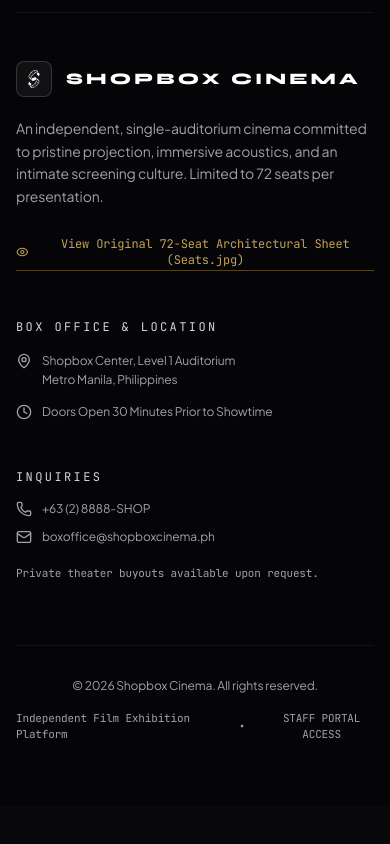
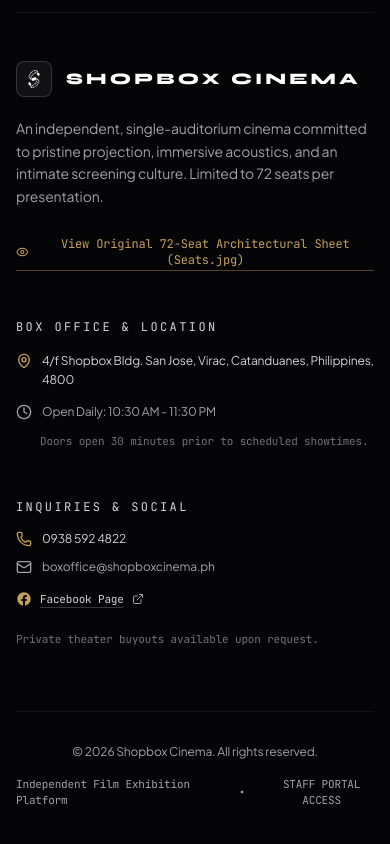
Before and after one commit to lion-avila/shopbox-cinema, a React (Vite) app: page / in a window 390 px wide. Shown: the part 1964-2808 px from the top of the page. Before the commit the page ends 2770 px from the top, so only its background shows below. Built offline with nearby package versions, Linux system fonts and the light colour scheme.

Commit message:
Update cinema location to Virac, Catanduanes, add phone number and Facebook link

```diff
--- a/src/App.tsx
+++ b/src/App.tsx
@@ -258,6 +258,7 @@ export const App: React.FC = () => {
 
       {/* Footer with Discreet Staff Portal Link */}
       <Footer
+        siteConfig={siteConfig}
         onOpenSeatReference={() => setIsOriginalChartOpen(true)}
         onNavigateToAdmin={navigateToAdmin}
       />
--- a/src/components/Footer.tsx
+++ b/src/components/Footer.tsx
@@ -1,11 +1,24 @@
-import { MapPin, Phone, Mail, Clock, Eye } from 'lucide-react';
+import { MapPin, Phone, Mail, Clock, Eye, ExternalLink } from 'lucide-react';
+import { SiteConfig } from '../types/cinema';
 
 interface FooterProps {
   onOpenSeatReference: () => void;
   onNavigateToAdmin?: () => void;
+  siteConfig?: SiteConfig;
 }
 
-export const Footer: React.FC<FooterProps> = ({ onOpenSeatReference, onNavigateToAdmin }) => {
+export const Footer: React.FC<FooterProps> = ({
+  onOpenSeatReference,
+  onNavigateToAdmin,
+  siteConfig,
+}) => {
+  const address = siteConfig?.cinemaAddress || '4/f Shopbox Bldg. San Jose, Virac, Catanduanes, Philippines, 4800';
+  const phone = siteConfig?.cinemaPhone || '0938 592 4822';
+  const email = siteConfig?.cinemaEmail || 'boxoffice@shopboxcinema.ph';
+  const facebookUrl = siteConfig?.facebookUrl || 'https://www.facebook.com/profile.php?id=100088364273955';
+  const openingHours = siteConfig?.openingHours || 'Open Daily: 10:30 AM - 11:30 PM';
+  const ticketPrice = siteConfig?.ticketPrice || 350;
+
   return (
     <footer className="bg-[#050507] border-t border-white/[0.08] mt-32 text-zinc-400">
       <div className="max-w-7xl mx-auto px-4 sm:px-6 lg:px-8 py-16">
@@ -18,7 +31,7 @@ export const Footer: React.FC<FooterProps> = ({ onOpenSeatReference, onNavigateT
           <div>PROJECTION: 4K DCI LASER</div>
           <div>AUDIO: DOLBY ATMOS 7.1 SURROUND</div>
           <div>CAPACITY: EXACTLY 72 RESERVED SEATS</div>
-          <div>TICKETS: ₱350 ALL SEATS</div>
+          <div>TICKETS: ₱{ticketPrice} ALL SEATS</div>
         </div>
 
         <div className="grid grid-cols-1 md:grid-cols-4 gap-12 mb-16">
@@ -60,12 +73,17 @@ export const Footer: React.FC<FooterProps> = ({ onOpenSeatReference, onNavigateT
             </h4>
             <ul className="space-y-3 text-xs leading-relaxed text-zinc-400">
               <li className="flex items-start space-x-2.5">
-                <MapPin className="w-4 h-4 text-zinc-400 shrink-0 mt-0.5" />
-                <span>Shopbox Center, Level 1 Auditorium<br />Metro Manila, Philippines</span>
+                <MapPin className="w-4 h-4 text-[#C5A059] shrink-0 mt-0.5" />
+                <span className="text-zinc-300">
+                  {address}
+                </span>
               </li>
               <li className="flex items-center space-x-2.5">
                 <Clock className="w-4 h-4 text-zinc-400 shrink-0" />
-                <span>Doors Open 30 Minutes Prior to Showtime</span>
+                <span>{openingHours}</span>
+              </li>
+              <li className="pl-6 text-[11px] text-zinc-500 font-mono">
+                Doors open 30 minutes prior to scheduled showtimes.
               </li>
             </ul>
           </div>
@@ -73,18 +91,54 @@ export const Footer: React.FC<FooterProps> = ({ onOpenSeatReference, onNavigateT
           {/* Contact & Inquiries */}
           <div className="space-y-4">
             <h4 className="font-mono text-xs uppercase tracking-[0.2em] text-zinc-300">
-              Inquiries
+              Inquiries & Social
             </h4>
             <ul className="space-y-3 text-xs text-zinc-400">
               <li className="flex items-center space-x-2.5">
-                <Phone className="w-4 h-4 text-zinc-400 shrink-0" />
-                <span>+63 (2) 8888-SHOP</span>
+                <Phone className="w-4 h-4 text-[#C5A059] shrink-0" />
+                <a
+                  href={`tel:${phone.replace(/\s+/g, '')}`}
+                  className="text-zinc-300 hover:text-white transition-colors"
+                >
+                  {phone}
+                </a>
               </li>
               <li className="flex items-center space-x-2.5">
                 <Mail className="w-4 h-4 text-zinc-400 shrink-0" />
-                <span>boxoffice@shopboxcinema.ph</span>
+                <a
+                  href={`mailto:${email}`}
+                  className="hover:text-zinc-200 transition-colors"
+                >
+                  {email}
+                </a>
               </li>
-              <li className="pt-2 text-[11px] text-zinc-400 font-mono">
+              {facebookUrl && (
+                <li className="pt-1">
+                  <a
+                    href={facebookUrl}
+                    target="_blank"
+                    rel="noopener noreferrer"
+                    className="inline-flex items-center space-x-2 text-zinc-300 hover:text-[#C5A059] transition-colors group"
+                  >
+                    <svg
+                      className="w-4 h-4 fill-current shrink-0 text-[#C5A059] group-hover:text-[#E2C285] transition-colors"
+                      viewBox="0 0 24 24"
+                      aria-hidden="true"
+                    >
+                      <path
+                        fillRule="evenodd"
+                        d="M22 12c0-5.523-4.477-10-10-10S2 6.477 2 12c0 4.991 3.657 9.128 8.438 9.878v-6.987h-2.54V12h2.54V9.797c0-2.506 1.492-3.89 3.777-3.89 1.094 0 2.238.195 2.238.195v2.46h-1.26c-1.243 0-1.63.771-1.63 1.562V12h2.773l-.443 2.89h-2.33v6.988C18.343 21.128 22 16.991 22 12z"
+                        clipRule="evenodd"
+                      />
+                    </svg>
+                    <span className="font-mono text-[11px] underline underline-offset-4 decoration-white/20 group-hover:decoration-[#C5A059]">
+                      Facebook Page
+                    </span>
+                    <ExternalLink className="w-3 h-3 text-zinc-400 group-hover:text-[#C5A059] transition-colors shrink-0" />
+                  </a>
+                </li>
+              )}
+              <li className="pt-2 text-[11px] text-zinc-500 font-mono">
                 Private theater buyouts available upon request.
               </li>
             </ul>
--- a/src/components/admin/CMSManager.tsx
+++ b/src/components/admin/CMSManager.tsx
@@ -200,6 +200,19 @@ export const CMSManager: React.FC<CMSManagerProps> = ({ movies, onRefreshData })
               className="w-full px-3 py-2.5 bg-zinc-950 border border-white/10 text-white focus:outline-none focus:border-zinc-500"
             />
           </div>
+
+          <div className="sm:col-span-2">
+            <label className="text-zinc-400 uppercase text-[10px] block mb-1">
+              Official Facebook Page URL
+            </label>
+            <input
+              type="url"
+              placeholder="https://www.facebook.com/..."
+              value={config.facebookUrl || ''}
+              onChange={(e) => setConfig({ ...config, facebookUrl: e.target.value })}
+              className="w-full px-3 py-2.5 bg-zinc-950 border border-white/10 text-white focus:outline-none focus:border-zinc-500 font-mono text-xs"
+            />
+          </div>
         </div>
       </div>
     </form>
--- a/src/services/storage.ts
+++ b/src/services/storage.ts
@@ -176,9 +176,10 @@ export const DEFAULT_SITE_CONFIG: SiteConfig = {
   heroSubtitle: 'An intimate single-screen cinema experience with 4K laser projection and Dolby Atmos sound.',
   announcementText: 'Doors open 30 minutes prior to showtime • General admission ₱350 for all 72 seats',
   ticketPrice: 350,
-  cinemaAddress: 'Shopbox Center, Level 1 Auditorium, Metro Manila, Philippines',
-  cinemaPhone: '+63 (2) 8888-SHOP',
+  cinemaAddress: '4/f Shopbox Bldg. San Jose, Virac, Catanduanes, Philippines, 4800',
+  cinemaPhone: '0938 592 4822',
   cinemaEmail: 'boxoffice@shopboxcinema.ph',
+  facebookUrl: 'https://www.facebook.com/profile.php?id=100088364273955',
   openingHours: 'Open Daily: 10:30 AM - 11:30 PM',
   adminSecurityKey: 'SHOPBOX-ADMIN-2026',
 };
@@ -308,7 +309,24 @@ export const CinemaStorage = {
       return DEFAULT_SITE_CONFIG;
     }
     try {
-      return { ...DEFAULT_SITE_CONFIG, ...JSON.parse(raw) };
+      const parsed = JSON.parse(raw);
+      // Migrate if old placeholder address was stored in user's browser
+      if (!parsed.facebookUrl || (parsed.cinemaAddress && parsed.cinemaAddress.includes('Metro Manila'))) {
+        const updated: SiteConfig = {
+          ...DEFAULT_SITE_CONFIG,
+          ...parsed,
+          cinemaAddress: (!parsed.cinemaAddress || parsed.cinemaAddress.includes('Metro Manila'))
+            ? DEFAULT_SITE_CONFIG.cinemaAddress
+            : parsed.cinemaAddress,
+          cinemaPhone: (!parsed.cinemaPhone || parsed.cinemaPhone.includes('8888-SHOP'))
+            ? DEFAULT_SITE_CONFIG.cinemaPhone
+            : parsed.cinemaPhone,
+          facebookUrl: parsed.facebookUrl || DEFAULT_SITE_CONFIG.facebookUrl,
+        };
+        localStorage.setItem(STORAGE_KEYS.SITE_CONFIG, JSON.stringify(updated));
+        return updated;
+      }
+      return { ...DEFAULT_SITE_CONFIG, ...parsed };
     } catch {
       return DEFAULT_SITE_CONFIG;
     }
--- a/src/types/cinema.ts
+++ b/src/types/cinema.ts
@@ -72,6 +72,7 @@ export interface SiteConfig {
   cinemaAddress: string;
   cinemaPhone: string;
   cinemaEmail: string;
+  facebookUrl?: string;
   openingHours: string;
   adminSecurityKey: string; // Master Key required to sign up new admin
 }
```
